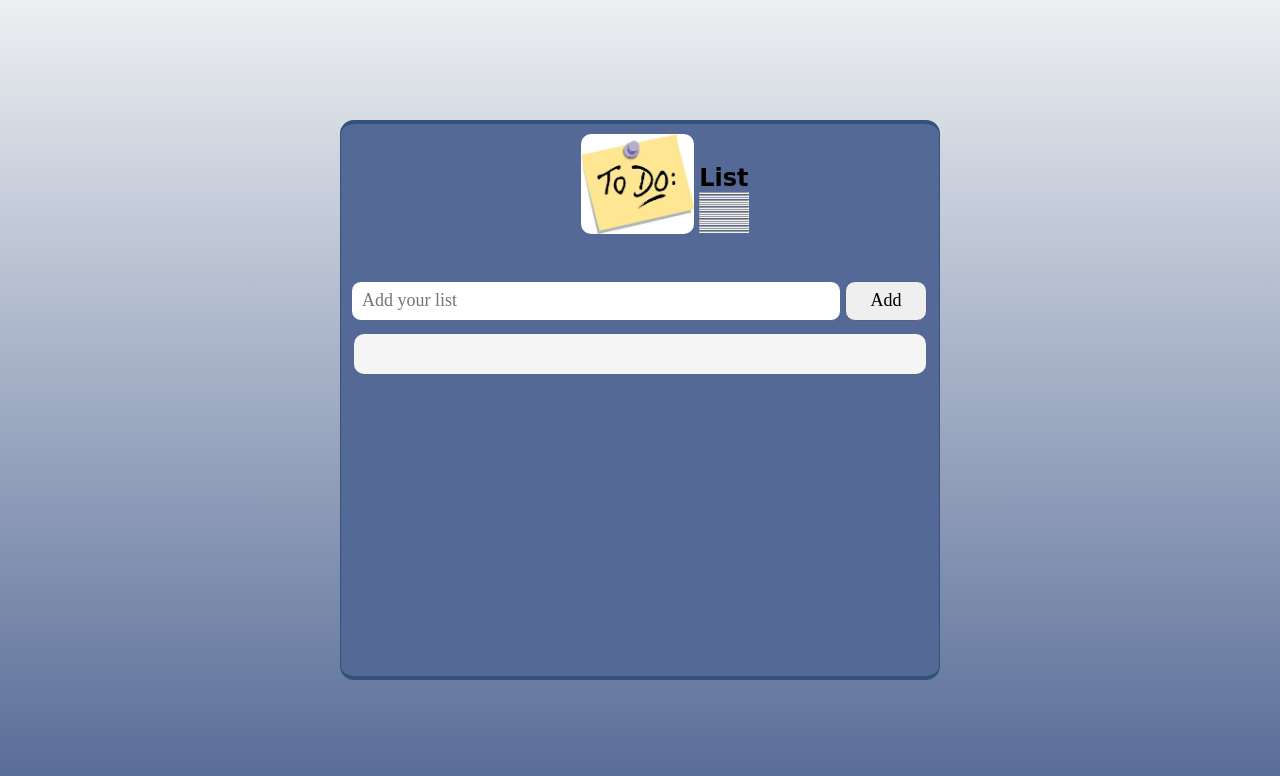
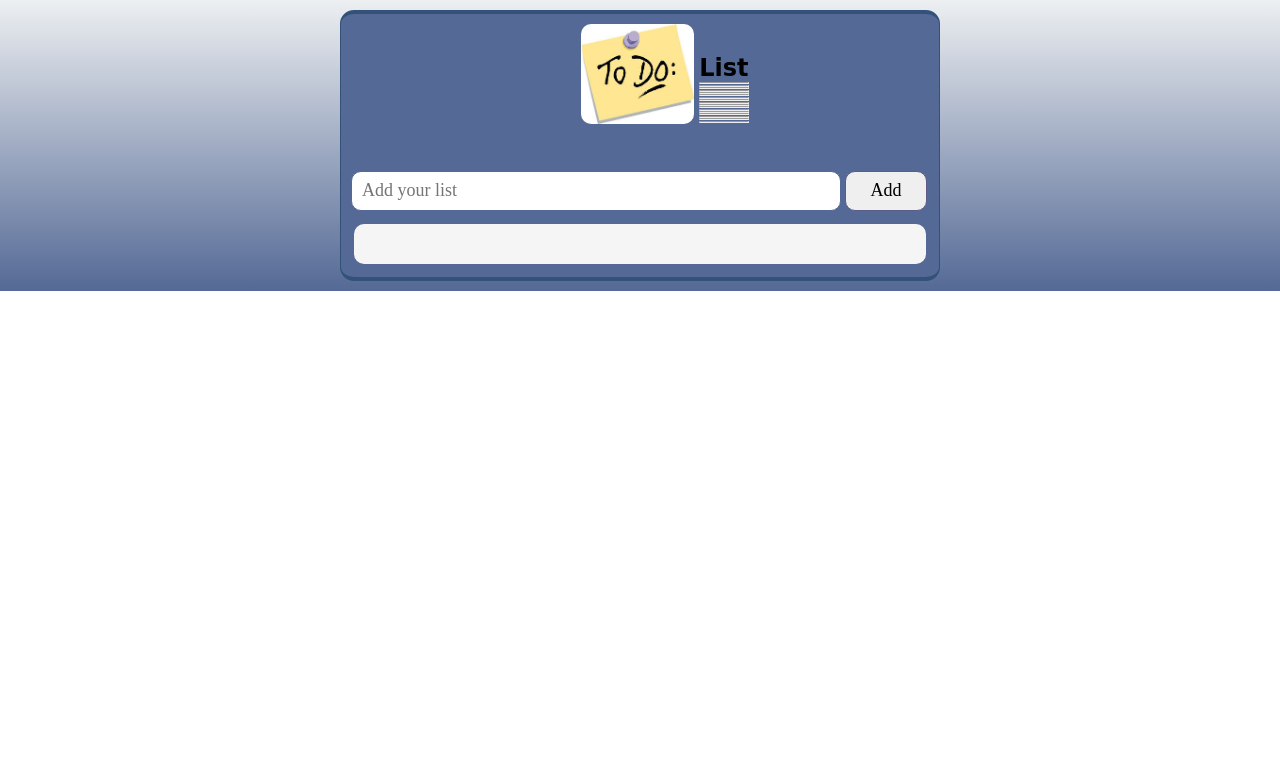
Before and after one commit to shivamrawat24/LinkPro, a plain HTML site: page ToDoApplication/ToDo.html in a window 1280 px wide. Drawn offline with Linux system fonts and the light colour scheme.

Commit message:
Update ToDo.css
updated height of container and todo_app

```diff
--- a/ToDoApplication/ToDo.css
+++ b/ToDoApplication/ToDo.css
@@ -6,7 +6,7 @@
 }
 .container{
     width: 100%;
-    height: 100vh;
+    height: auto;
     background:linear-gradient(180deg, #76879922,#546995);
     padding: 10px;
     display: flex;
@@ -16,7 +16,7 @@
 }
 .todo_app{
     width: 600px;
-    height: 70vh;
+    height: auto;
     background-color: #546995;
     border: 1px solid rgb(50, 82, 122);
     border-radius: 14px;
```
